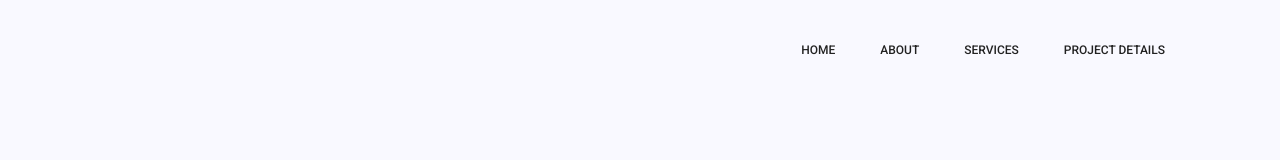
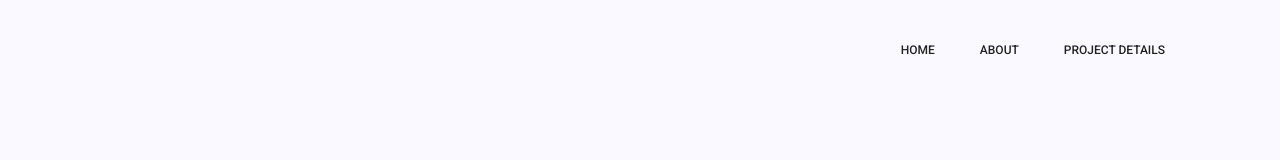
Before and after one commit to lesther-dumos/Cover-Letter-Portfolio, a plain HTML site: page about-us.html in a window 1280 px wide. Shown: the top 160 px of the page. Drawn offline with Linux system fonts and the light colour scheme.

Commit message:
Removed Services headbar

```diff
--- a/about-us.html
+++ b/about-us.html
@@ -37,7 +37,6 @@
 							<ul class="nav navbar-nav menu_nav ml-auto">
 								<li class="nav-item active"><a class="nav-link" href="index.html">Home</a></li>
 								<li class="nav-item"><a class="nav-link" href="about-us.html">About</a></li>
-								<li class="nav-item"><a class="nav-link" href="services.html">Services</a>
 								<li class="nav-item"><a class="nav-link" href="portfolio.html">Project Details</a></li>
 								<li class="nav-item submenu dropdown">
 									<ul class="dropdown-menu">
```
Also changed, not shown: index.html (+0 -1 lines), portfolio-details.html (+0 -1 lines), portfolio.html (+0 -1 lines).
